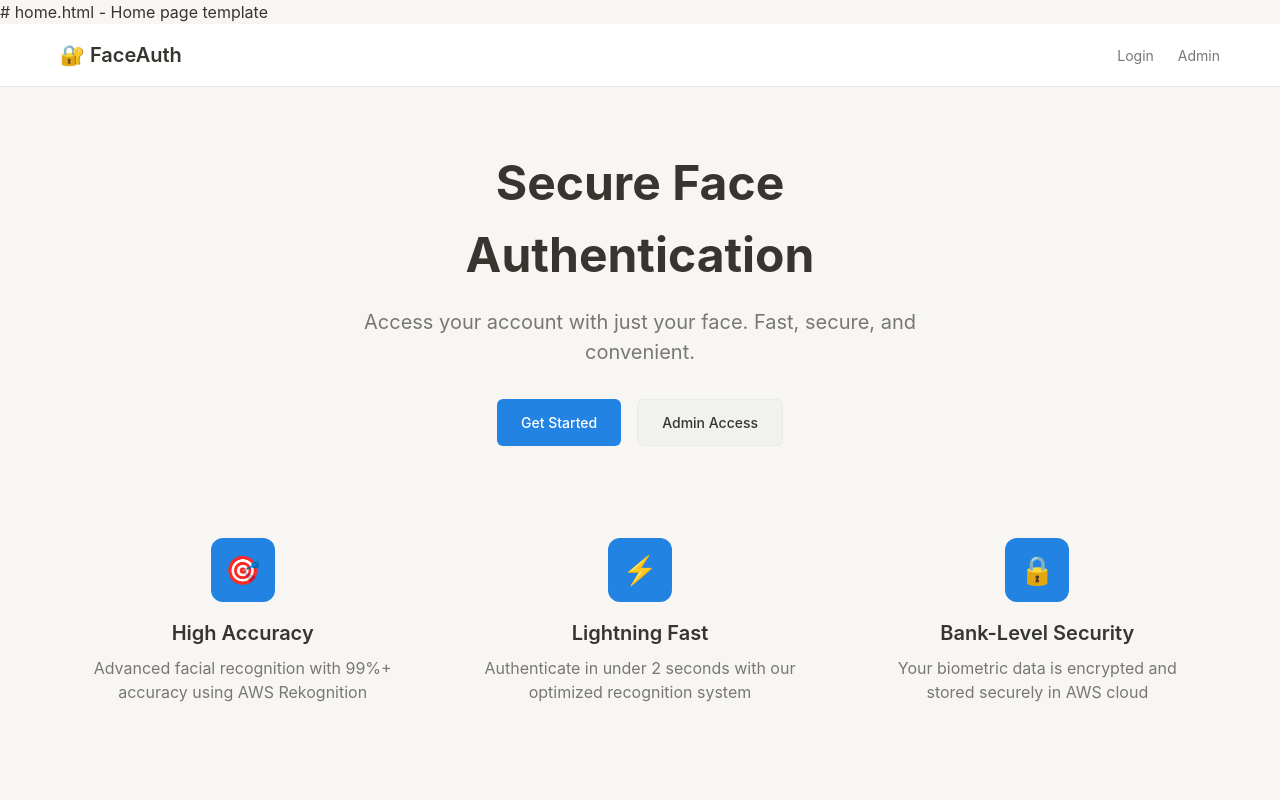
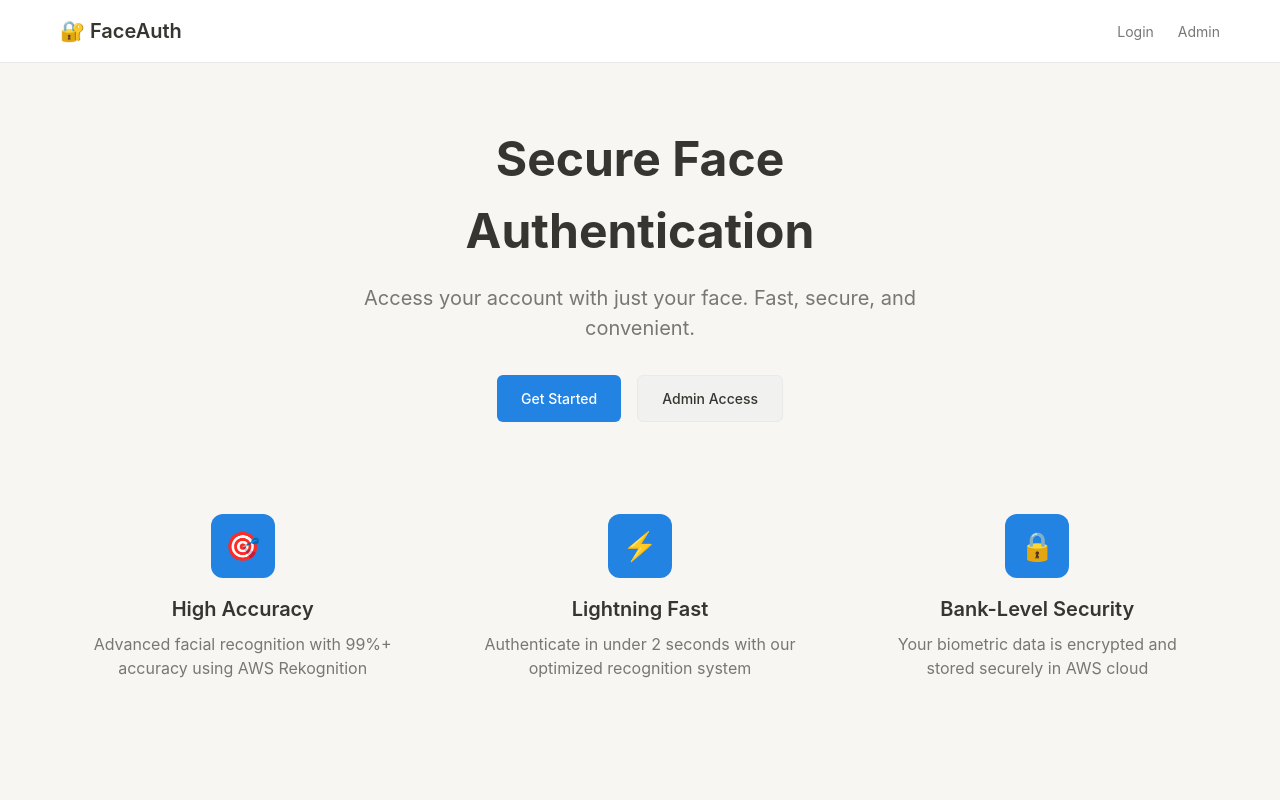
Before and after one commit to Ravi-teja-777/Face-Recognition-application, a Flask app: page / in a window 1280 px wide. Run offline with Flask 3, Linux system fonts and the light colour scheme.

Commit message:
Update home.html

```diff
--- a/templates/home.html
+++ b/templates/home.html
@@ -1,4 +1,4 @@
-# home.html - Home page template
+
 {% extends "base.html" %}
 
 {% block title %}FaceAuth - Secure Face Authentication{% endblock %}
```
